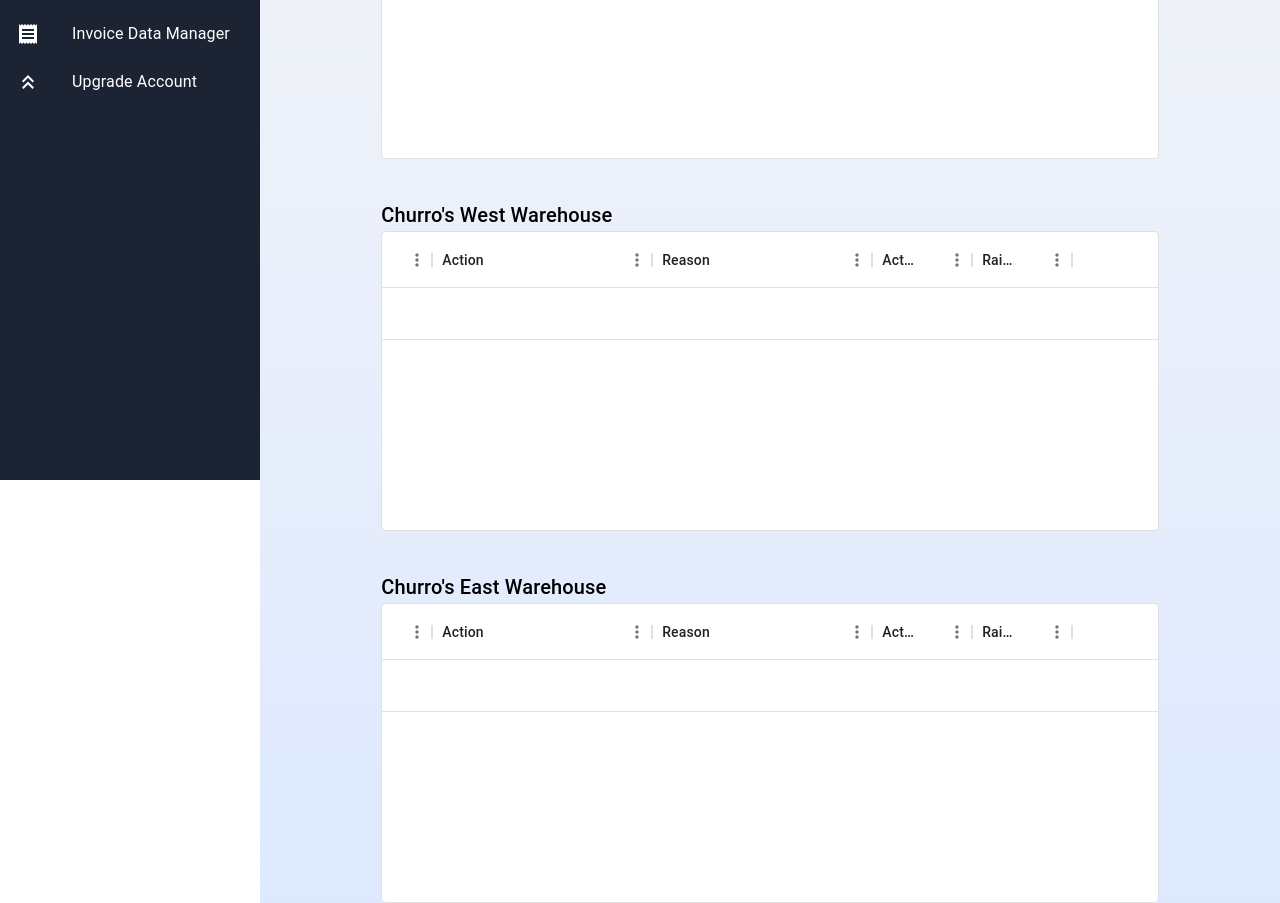
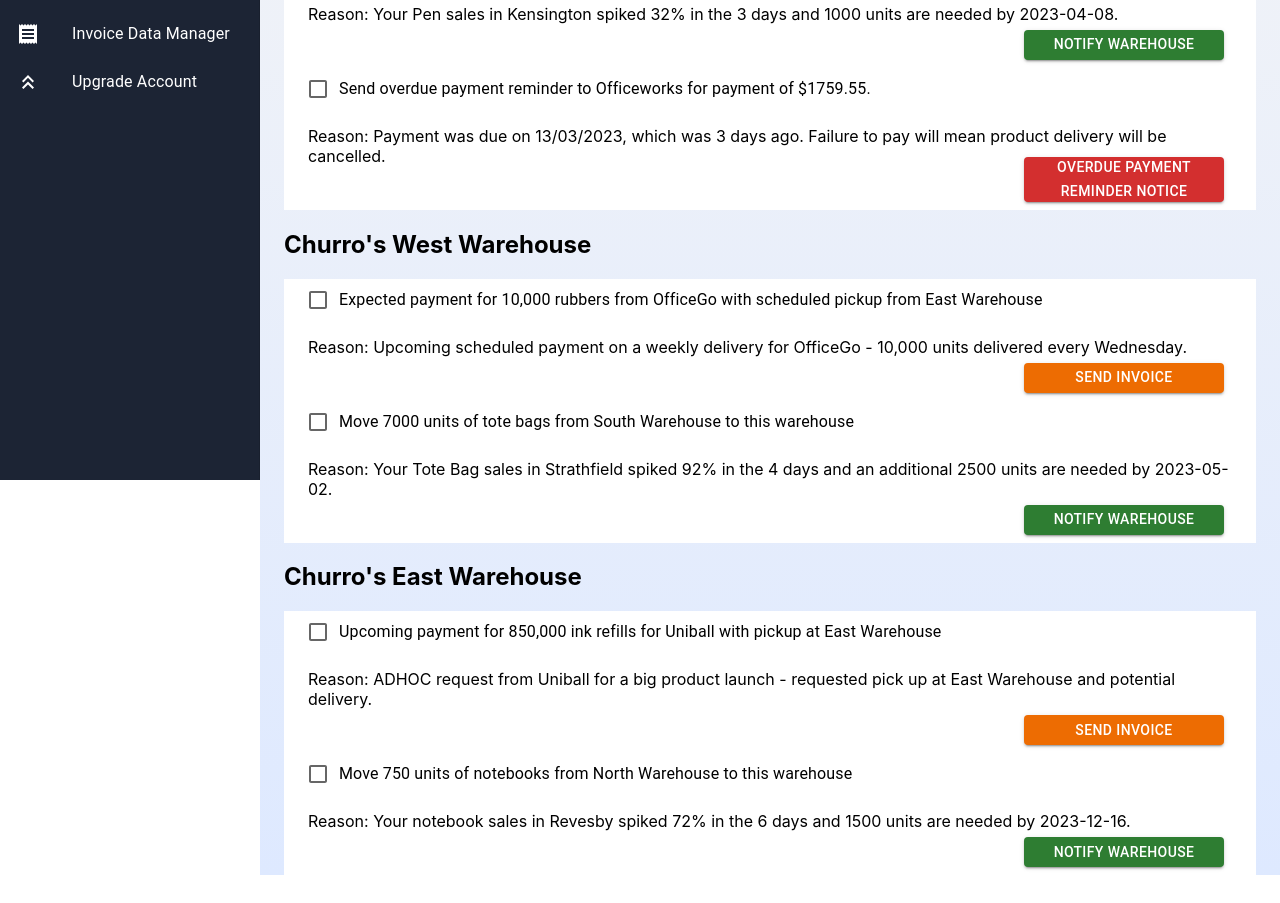
Before and after one commit to jeremytraini/churroflow, a React (Create React App) app: page /inventory-actions in a window 1280 px wide. Shown: the part 320-1223 px from the top of the page. After the commit the page ends 1195 px from the top, so only its background shows below. Built offline with nearby package versions, Linux system fonts and the light colour scheme; sample sign-in values are in the browser's storage.

Commit message:
Updated with notifications and pop-ups sending notifications/invoices and more to relevant stakeholders

```diff
--- a/src/pages/InventoryActions.jsx
+++ b/src/pages/InventoryActions.jsx
@@ -1,87 +1,295 @@
 import { BasicPage } from "./BasicPage";
-import { DataGrid } from '@mui/x-data-grid';
-import { Typography, Box } from "@mui/material";
-
-const columns = [
-  { field: 'icon', headerName: '', width: 50 },
-  { field: 'action', headerName: 'Action', width: 220 },
-  { field: 'reason', headerName: 'Reason', width: 220 },
-  { field: 'action_by', headerName: 'Action by', width: 100 },
-  { field: 'raised', headerName: 'Raised', width: 100 },
-];
+import React, { useState } from 'react';
+import Container from '@mui/material/Container';
+import Box from '@mui/material/Box';
+import Button from '@mui/material/Button';
+import Checkbox from '@mui/material/Checkbox';
+import FormControlLabel from '@mui/material/FormControlLabel';
+import Snackbar from '@mui/material/Snackbar';
+import MuiAlert from '@mui/material/Alert';
 
 
 const InventoryActions = () => {
-  return <BasicPage title="Inventory Actions">
-    <Box
-      sx={{
-        margin: 'auto',
-        width: '80%',
-      }}
-    >
-      <Typography component="h1" variant="h6" sx={{ margin: '0 10px' }}>
-        Churro's Metro Warehouse
-      </Typography>
+  const [alerts, setAlerts] = useState([]);
 
-      <DataGrid
-          sx={{
-            backgroundColor: 'white',
-            minHeight: '300px',
-          }}
-          rows={[
-            { id: 1, lastName: 'Snow', firstName: 'Jon', age: 35 },
-          ]}
-          columns={columns}
-          pageSize={5}
-          rowsPerPageOptions={[5]}
-          disableRowSelectionOnClick
-          hideFooterSelectedRowCount
-          hideFooterPagination
-          hideFooter
-        />
+  const handleClick = (message, severity) => {
+    const id = Date.now();
+    const newAlert = {
+      id,
+      message,
+      severity
+    };
+    setAlerts((prevAlerts) => [...prevAlerts, newAlert]); // Add new alert to the alerts array
+  };
 
-      <Typography component="h1" variant="h6" sx={{ marginTop: '40px' }}>
-        Churro's West Warehouse
-      </Typography>
-      <DataGrid
-        sx={{
-          backgroundColor: 'white',
-          minHeight: '300px',
-        }}
-        rows={[
-          { id: 1, lastName: 'Snow', firstName: 'Jon', age: 35 },
-        ]}
-        columns={columns}
-        pageSize={5}
-        rowsPerPageOptions={[5]}
-        disableRowSelectionOnClick
-        hideFooterSelectedRowCount
-        hideFooterPagination
-        hideFooter
-      />
+  const handleClose = (id) => {
+    setAlerts((prevAlerts) => prevAlerts.filter((alert) => alert.id !== id)); // Remove alert from the alerts array
+  };
 
-      <Typography component="h1" variant="h6" sx={{ marginTop: '40px' }}>
-        Churro's East Warehouse
-      </Typography>
-      <DataGrid
-        sx={{
-          backgroundColor: 'white',
-          minHeight: '300px',
-        }}
-        rows={[
-          { id: 1, lastName: 'Snow', firstName: 'Jon', age: 35 },
-        ]}
-        columns={columns}
-        pageSize={5}
-        rowsPerPageOptions={[5]}
-        disableRowSelectionOnClick
-        hideFooterSelectedRowCount
-        hideFooterPagination
-        hideFooter
-      />
-    </Box>
+  return <BasicPage>
+      <h1 style={{ color: 'black' }}>Inventory Actions</h1>
+      <h2>Churro's Metro Warehouse</h2>
 
-  </BasicPage>;
+
+      <Container maxWidth="lg" maxHeight = "md" style={{ background: '#ffffff' }}>
+
+      <FormControlLabel
+        control={
+            <Checkbox
+                name="SomeName"
+                value="SomeValue"
+            />
+        }
+        label="Move 1000 units of Pens from West Warehouse to this warehouse"/>
+        <p>Reason: Your Pen sales in Kensington spiked 32% in the 3 days and 1000 units are needed by 2023-04-08.</p>
+
+        <Box
+          m={1}
+        //margin
+          display="flex"
+          justifyContent="flex-end"
+          alignItems="flex-end"
+          sx={{ height: 20 }}
+        >
+          <div>
+          <Button variant="contained" color="success" sx={{ height: 30, width: 200 }}onClick = {() => handleClick('Sent notification to Churros West warehouse to deliver 1000 units of Pens to Metro Warehouse', 'success')}>
+            Notify Warehouse
+          </Button>
+            {alerts.map((alert) => (
+              <Snackbar
+                key={alert.id}
+                open
+                autoHideDuration={6000}
+                onClose={() => handleClose(alert.id)}
+                anchorOrigin={{ vertical: 'top', horizontal: 'right' }}
+              >
+                <MuiAlert elevation={6} variant="filled" onClose={() => handleClose(alert.id)} severity={alert.severity}>
+                  {alert.message}
+                </MuiAlert>
+              </Snackbar>
+            ))}
+          </div>
+
+
+        </Box>
+      </Container>
+
+      <Container maxWidth="lg" style={{ background: '#ffffff' }}>
+
+      <FormControlLabel
+        control={
+            <Checkbox
+                name="SomeName"
+                value="SomeValue"
+            />
+        }
+        label="Send overdue payment reminder to Officeworks for payment of $1759.55. "/>
+        <p>Reason: Payment was due on 13/03/2023, which was 3 days ago. Failure to pay will mean product delivery will be cancelled.</p>
+        <Box
+          m={1}
+        //margin
+          display="flex"
+          justifyContent="flex-end"
+          alignItems="flex-end"
+          sx={{ height: 20 }}
+        >
+          <div>
+          <Button variant="contained" color="error" sx={{ height: 45, width: 200 }}onClick = {() => handleClick('Sent overdue payment reminder to Officeworks for payment of $1759.55.', 'error')}>
+            Overdue Payment Reminder Notice
+          </Button>
+            {alerts.map((alert) => (
+              <Snackbar
+                key={alert.id}
+                open
+                autoHideDuration={6000}
+                onClose={() => handleClose(alert.id)}
+                anchorOrigin={{ vertical: 'top', horizontal: 'right' }}
+              >
+                <MuiAlert elevation={6} variant="filled" onClose={() => handleClose(alert.id)} severity={alert.severity}>
+                  {alert.message}
+                </MuiAlert>
+              </Snackbar>
+            ))}
+          </div>
+
+
+        </Box>
+
+      </Container>
+
+      <h2>Churro's West Warehouse</h2>
+
+
+      <Container maxWidth="lg" maxHeight = "sm" style={{ background: '#ffffff' }}>
+
+        <FormControlLabel
+          control={
+              <Checkbox
+                  name="SomeName"
+                  value="SomeValue"
+              />
+          }
+          label="Expected payment for 10,000 rubbers from OfficeGo with scheduled pickup from East Warehouse"/>
+          <p>Reason: Upcoming scheduled payment on a weekly delivery for OfficeGo - 10,000 units delivered every Wednesday.</p>
+
+          <Box
+            m={1}
+          //margin
+            display="flex"
+            justifyContent="flex-end"
+            alignItems="flex-end"
+            sx={{ height: 20 }}
+          >
+          <div>
+          <Button variant="contained" color="warning" sx={{ height: 30, width: 200 }}onClick = {() => handleClick('Sent regular payment invoice for 10,000 rubbers from OfficeGo with pickup at East Warehouse', 'warning')}>
+            Send Invoice
+          </Button>
+            {alerts.map((alert) => (
+              <Snackbar
+                key={alert.id}
+                open
+                autoHideDuration={6000}
+                onClose={() => handleClose(alert.id)}
+                anchorOrigin={{ vertical: 'top', horizontal: 'right' }}
+              >
+                <MuiAlert elevation={6} variant="filled" onClose={() => handleClose(alert.id)} severity={alert.severity}>
+                  {alert.message}
+                </MuiAlert>
+              </Snackbar>
+            ))}
+          </div>
+
+
+          </Box>
+        </Container>
+
+    <Container maxWidth="lg" style={{ background: '#ffffff' }}>
+
+    <FormControlLabel
+      control={
+          <Checkbox
+              name="SomeName"
+              value="SomeValue"
+          />
+      }
+      label="Move 7000 units of tote bags from South Warehouse to this warehouse"/>
+      <p>Reason: Your Tote Bag sales in Strathfield spiked 92% in the 4 days and an additional 2500 units are needed by 2023-05-02.</p>
+
+      <Box
+        m={1}
+      //margin
+        display="flex"
+        justifyContent="flex-end"
+        alignItems="flex-end"
+        sx={{ height: 20 }}
+      >
+
+        <div>
+          <Button variant="contained" color="success" sx={{ height: 30, width: 200 }}onClick = {() => handleClick('Sent notification to Churros South warehouse to deliver 7000 units of Tote Bags to West Warehouse', 'success')}>
+            Notify Warehouse
+          </Button>
+            {alerts.map((alert) => (
+              <Snackbar
+                key={alert.id}
+                open
+                autoHideDuration={6000}
+                onClose={() => handleClose(alert.id)}
+                anchorOrigin={{ vertical: 'top', horizontal: 'right' }}
+              >
+                <MuiAlert elevation={6} variant="filled" onClose={() => handleClose(alert.id)} severity={alert.severity}>
+                  {alert.message}
+                </MuiAlert>
+              </Snackbar>
+            ))}
+          </div>
+      </Box>
+    </Container>
+
+    <h2>Churro's East Warehouse</h2>
+    <Container maxWidth="lg" maxHeight = "md" style={{ background: '#ffffff' }}>
+
+    <FormControlLabel
+      control={
+          <Checkbox
+              name="SomeName"
+              value="SomeValue"
+          />
+      }
+      label="Upcoming payment for 850,000 ink refills for Uniball with pickup at East Warehouse"/>
+      <p>Reason: ADHOC request from Uniball for a big product launch - requested pick up at East Warehouse and potential delivery.</p>
+
+      <Box
+        m={1}
+      //margin
+        display="flex"
+        justifyContent="flex-end"
+        alignItems="flex-end"
+        sx={{ height: 20 }}
+      >
+        <div>
+          <Button variant="contained" color="warning" sx={{ height: 30, width: 200 }}onClick = {() => handleClick('Sent payment invoice for 850,000 ink refills for Uniball with pickup at East Warehouse', 'warning')}>
+            Send Invoice
+          </Button>
+            {alerts.map((alert) => (
+              <Snackbar
+                key={alert.id}
+                open
+                autoHideDuration={6000}
+                onClose={() => handleClose(alert.id)}
+                anchorOrigin={{ vertical: 'top', horizontal: 'right' }}
+              >
+                <MuiAlert elevation={6} variant="filled" onClose={() => handleClose(alert.id)} severity={alert.severity}>
+                  {alert.message}
+                </MuiAlert>
+              </Snackbar>
+            ))}
+          </div>
+
+
+      </Box>
+    </Container>
+
+    <Container maxWidth="lg" style={{ background: '#ffffff' }}>
+
+    <FormControlLabel
+      control={
+          <Checkbox
+              name="SomeName"
+              value="SomeValue"
+          />
+      }
+      label="Move 750 units of notebooks from North Warehouse to this warehouse"/>
+      <p>Reason: Your notebook sales in Revesby spiked 72% in the 6 days and 1500 units are needed by 2023-12-16.</p>
+
+      <Box
+        m={1}
+      //margin
+        display="flex"
+        justifyContent="flex-end"
+        alignItems="flex-end"
+        sx={{ height: 20 }}
+      >
+        <div>
+          <Button variant="contained" color="success" sx={{ height: 30, width: 200 }}onClick = {() => handleClick('Sent notification to Churros North warehouse to deliver 750 units of Notebooks to East Warehouse', 'success')}>
+            Notify Warehouse
+          </Button>
+            {alerts.map((alert) => (
+              <Snackbar
+                key={alert.id}
+                open
+                autoHideDuration={6000}
+                onClose={() => handleClose(alert.id)}
+                anchorOrigin={{ vertical: 'top', horizontal: 'right' }}
+              >
+                <MuiAlert elevation={6} variant="filled" onClose={() => handleClose(alert.id)} severity={alert.severity}>
+                  {alert.message}
+                </MuiAlert>
+              </Snackbar>
+            ))}
+          </div>
+      </Box>
+    </Container>
+    </BasicPage>
 };
 
 export default InventoryActions;
```
